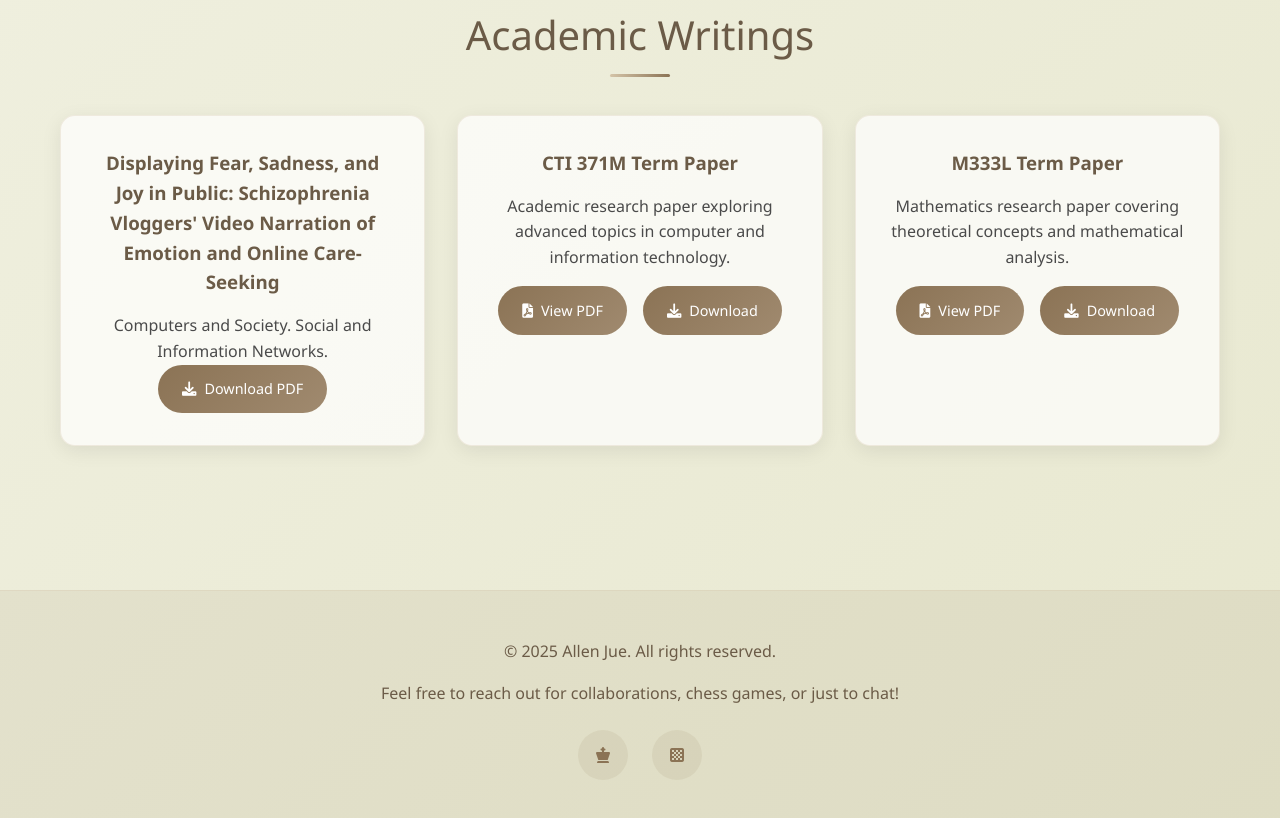
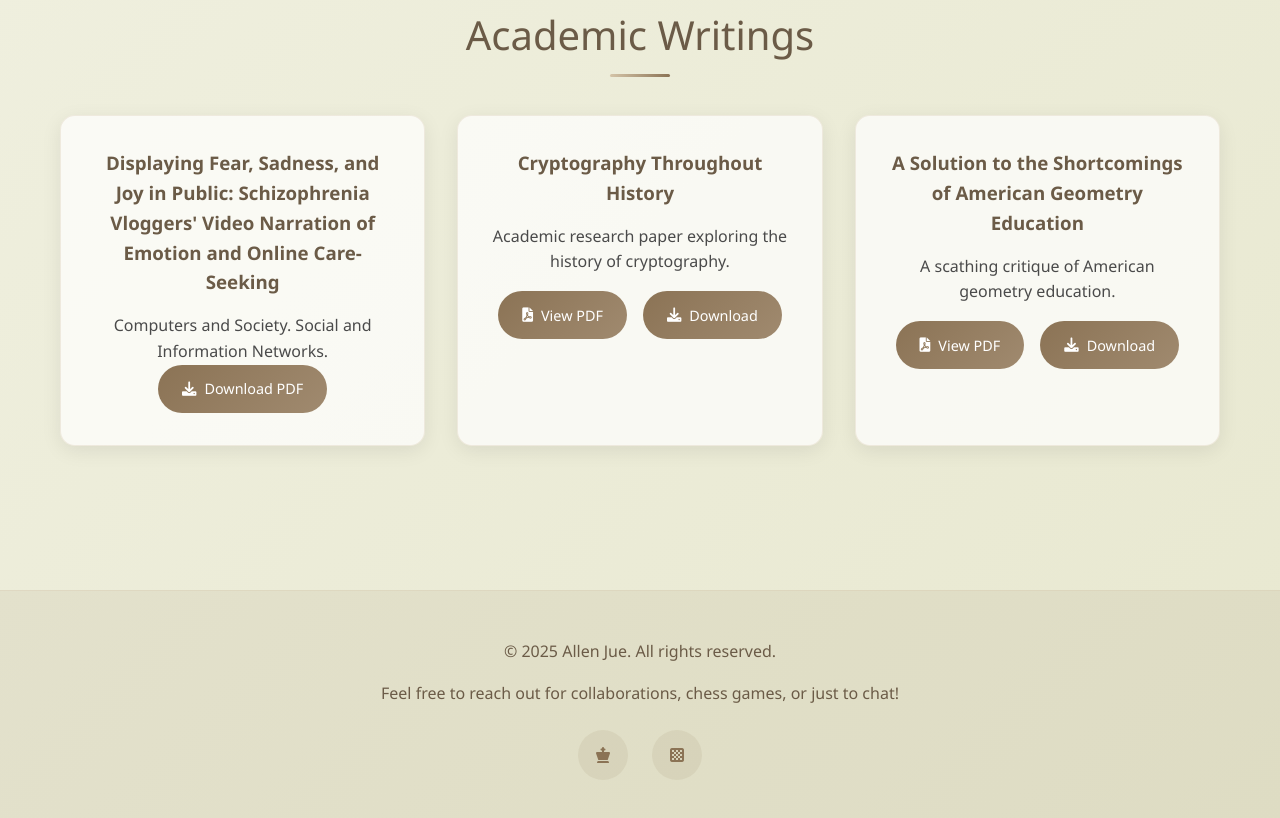
Before and after one commit to AllenJue/AllenJue.github.io, a plain HTML site: page index.html in a window 1280 px wide. Shown: the part 2799-3617 px from the top of the page. Drawn offline with Linux system fonts and the light colour scheme.

Commit message:
Update paper name

```diff
--- a/index.html
+++ b/index.html
@@ -562,8 +562,8 @@
                   </a>
               </div>
                 <div class="writing-card">
-                    <h3>CTI 371M Term Paper</h3>
-                    <p>Academic research paper exploring advanced topics in computer and information technology.</p>
+                    <h3>Cryptography Throughout History</h3>
+                    <p>Academic research paper exploring the history of cryptography.</p>
                     <div class="writing-actions">
                         <a href="writings/CTI_371M___Term_Paper.pdf" target="_blank">
                             <i class="fas fa-file-pdf"></i> View PDF
@@ -574,8 +574,9 @@
                     </div>
                 </div>
                 <div class="writing-card">
-                    <h3>M333L Term Paper</h3>
-                    <p>Mathematics research paper covering theoretical concepts and mathematical analysis.</p>
+                    <h3>A Solution to the Shortcomings of American
+                      Geometry Education</h3>
+                    <p>A scathing critique of American geometry education.</p>
                     <div class="writing-actions">
                         <a href="writings/M333L___Term_Paper.pdf" target="_blank">
                             <i class="fas fa-file-pdf"></i> View PDF
```
